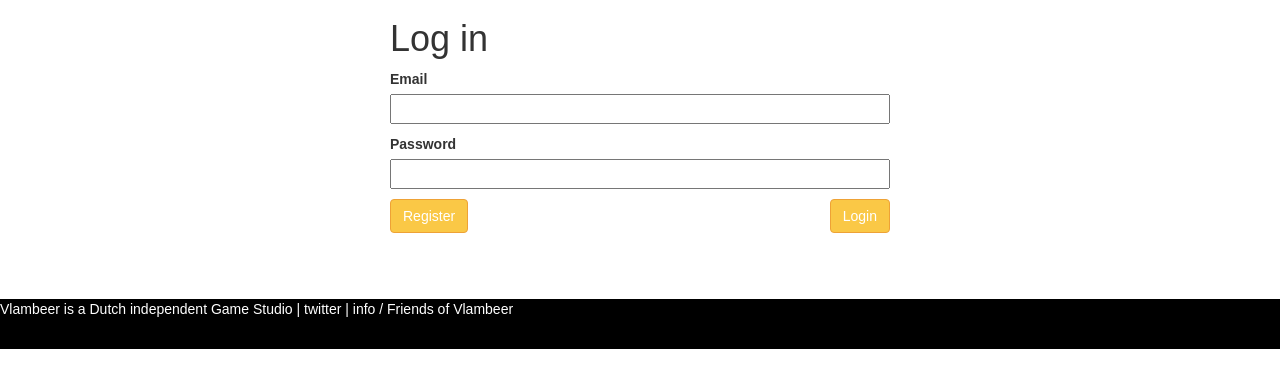
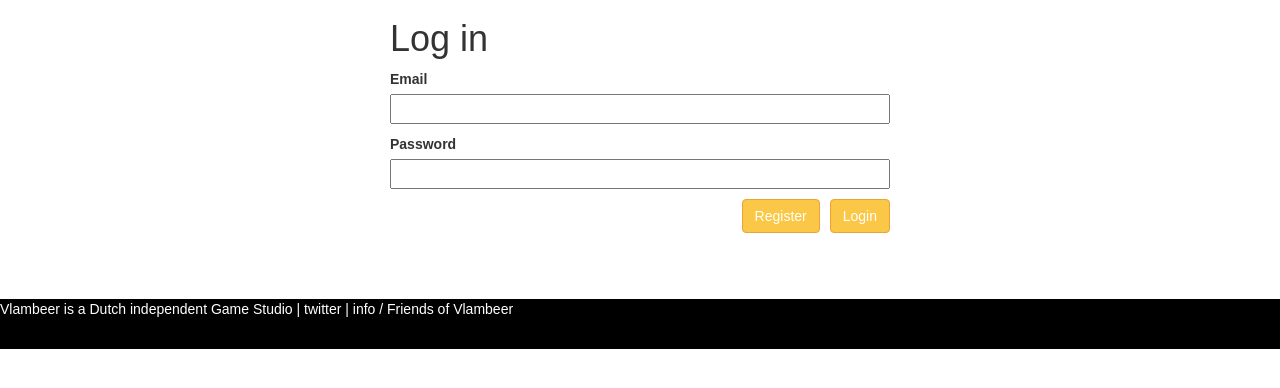
Before and after one commit to MennovanderKrift/vlambeer, a PHP site: page /store/login.php in a window 1280 px wide. Shown: the part 241-629 px from the top of the page. Run offline with PHP 8.4, Linux system fonts and the light colour scheme.

Commit message:
login style

```diff
--- a/App/assets/css/style.css
+++ b/App/assets/css/style.css
@@ -278,7 +278,8 @@ LOGIN CSS SCRIPT */
 	margin: 0 auto;
 }
 .login-screen button {
-	float: left;
+	float: right;
+	margin-right: 10px;
 }
 .login-form-button {
 	float: right;
```
